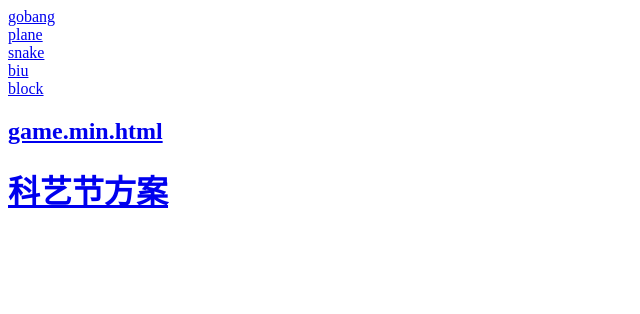
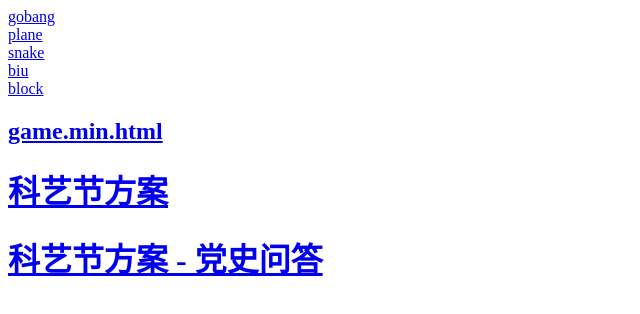
Before and after one commit to gpchn/games, a plain HTML site: page index.html in a window 1280 px wide. Shown: the whole page, without its empty margins (0-640 px from the left). Drawn offline with Linux system fonts and the light colour scheme.

Commit message:
Update index.html

```diff
--- a/index.html
+++ b/index.html
@@ -8,5 +8,6 @@
     <a href="https://gpchn.github.io/games/block.html">block</a><br>
     <h2><a href="/game.min.html">game.min.html</a></h2>
     <h1><a href="/kyj.html">科艺节方案</a></h1>
+    <h1><a href="/proj_ds.html">科艺节方案 - 党史问答</a></h1>
   </body>
 </html>
```
